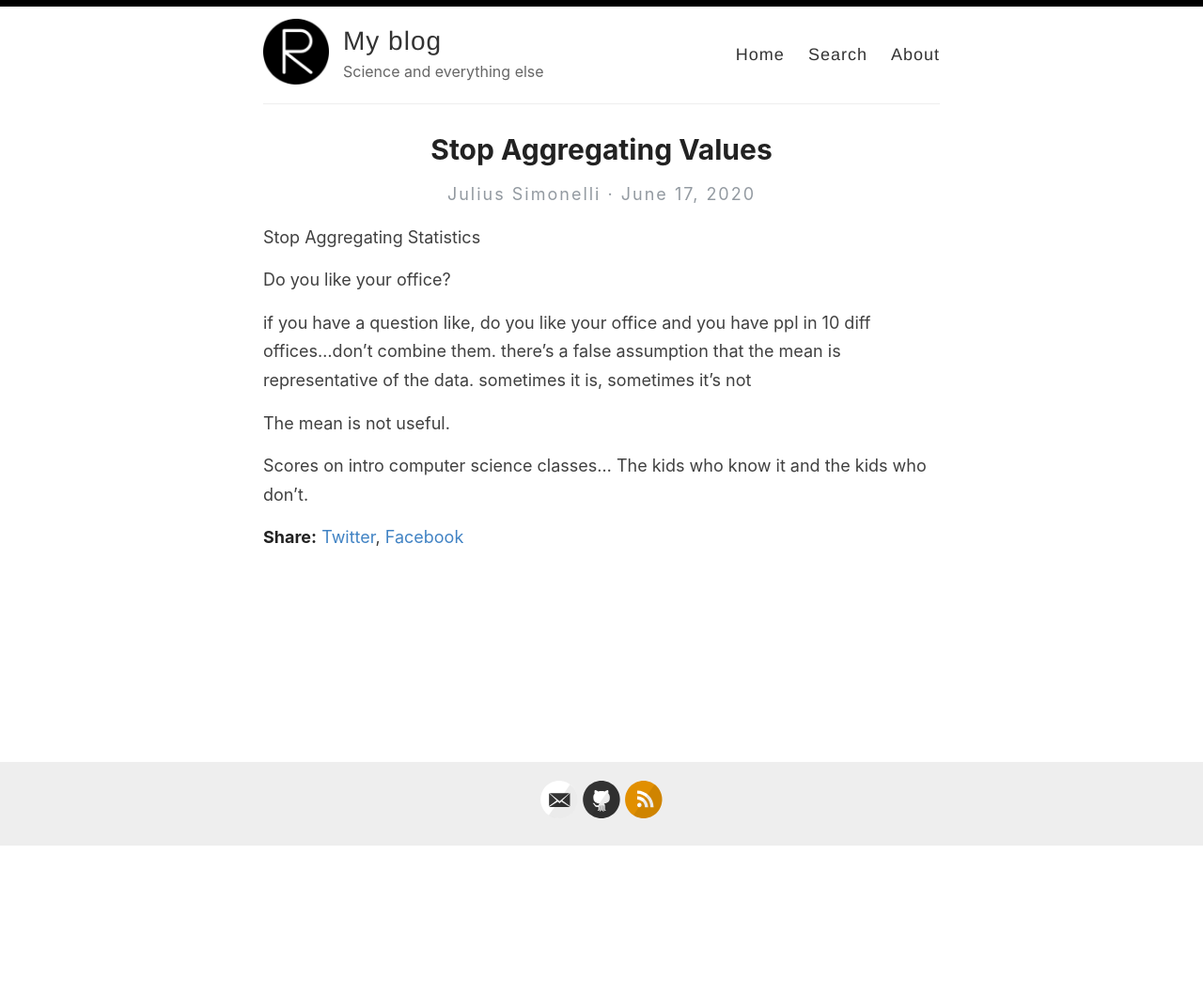
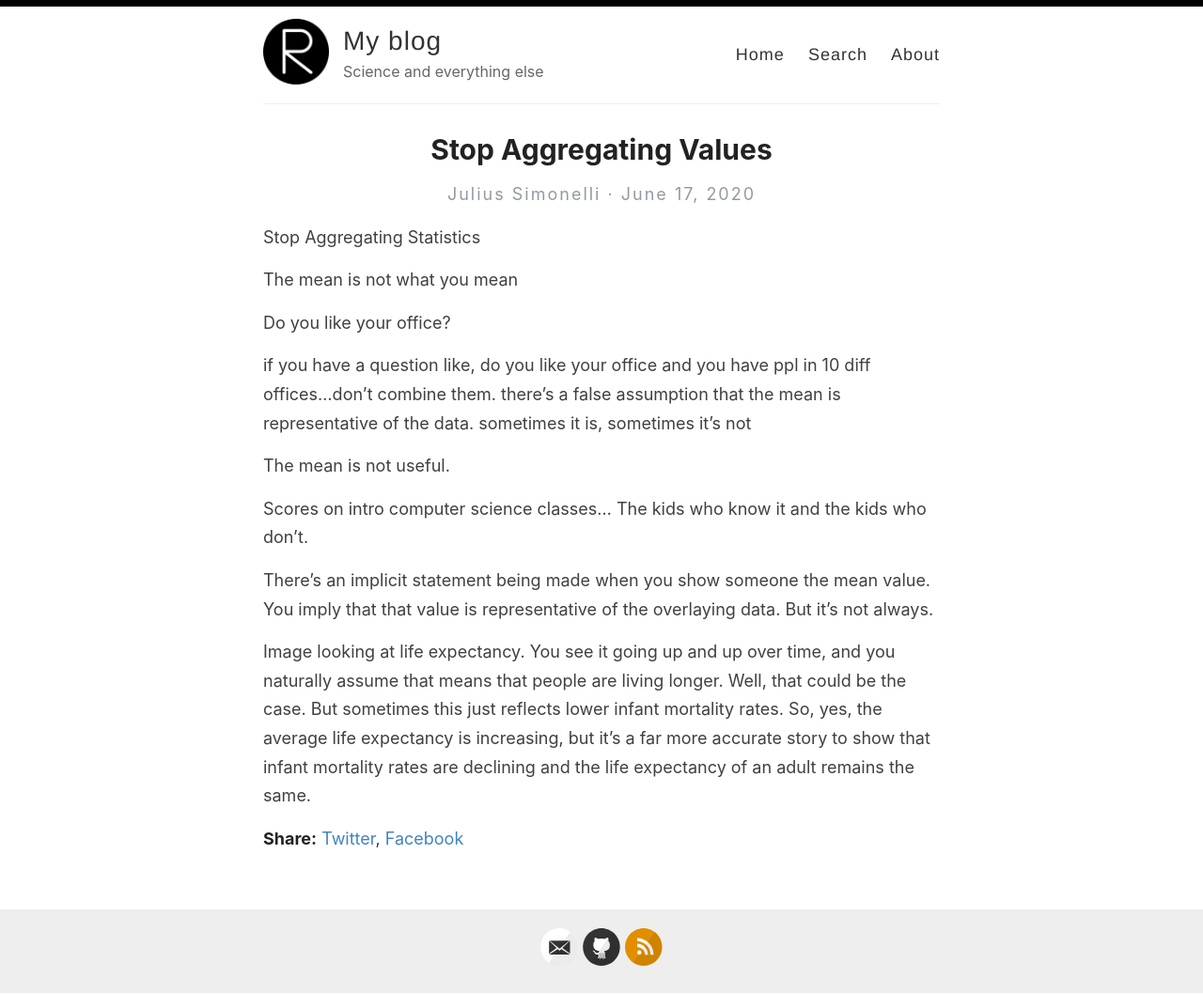
Before and after one commit to jss367/blog, a Jekyll site: the page built from _posts/2020-06-17-stop-aggregating-values.md, in a window 1280 px wide. Shown: the whole page at 94% size. Built offline with Jekyll 4.4.1, drawn with Linux system fonts in a browser that asks for light colours; our own code applies the rules of GitHub Pages for plain Markdown files; before the commit the page ends 901 px from its top, so only the background shows below that.

Commit message:
Update 2020-06-17-stop-aggregating-values.md

```diff
--- a/_posts/2020-06-17-stop-aggregating-values.md
+++ b/_posts/2020-06-17-stop-aggregating-values.md
@@ -1,6 +1,6 @@
 Stop Aggregating Statistics
 
-
+The mean is not what you mean
 
 Do you like your office?
 
@@ -14,3 +14,8 @@ The mean is not useful.
 
 
 Scores on intro computer science classes... The kids who know it and the kids who don't.
+
+
+There's an implicit statement being made when you show someone the mean value. You imply that that value is representative of the overlaying data. But it's not always.
+
+Image looking at life expectancy. You see it going up and up over time, and you naturally assume that means that people are living longer. Well, that could be the case. But sometimes this just reflects lower infant mortality rates. So, yes, the average life expectancy is increasing, but it's a far more accurate story to show that infant mortality rates are declining and the life expectancy of an adult remains the same.
```
